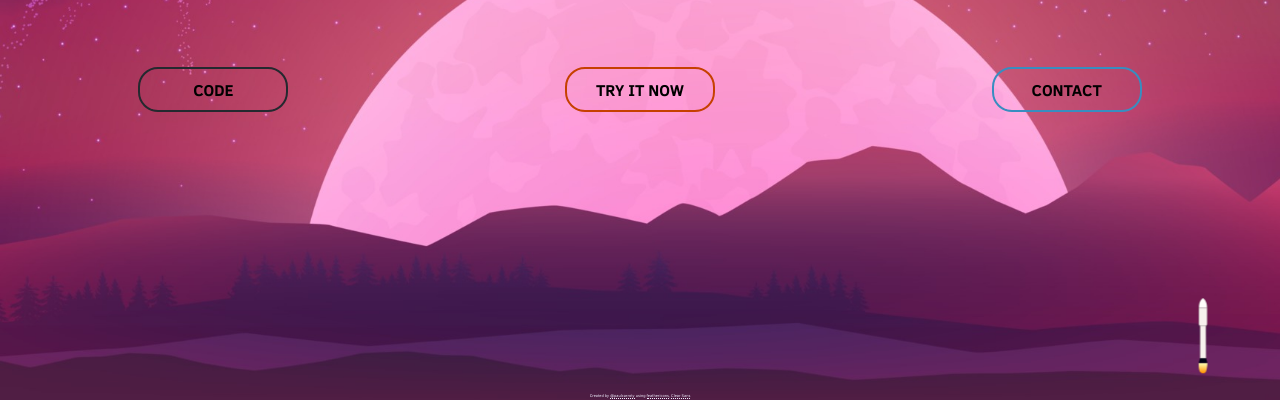
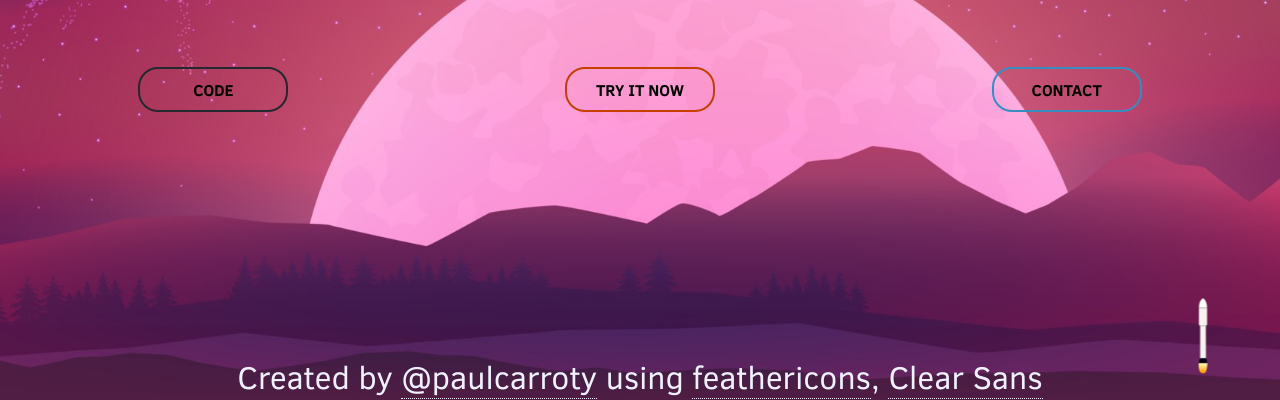
Before and after one commit to clearfraction/clearfraction.github.io, a plain HTML site: page index.html in a window 1280 px wide. Shown: the part 400-800 px from the top of the page. Drawn offline with Linux system fonts and the light colour scheme.

Commit message:
increase footer font

```diff
--- a/style.css
+++ b/style.css
@@ -218,5 +218,5 @@ footer {
 #copyright {
   /* border-bottom: 1px dotted #f1f0ff; */
   /* cursor: pointer; */
-  font-size: 4px;
+  font-size: 4vh;
 }
```
